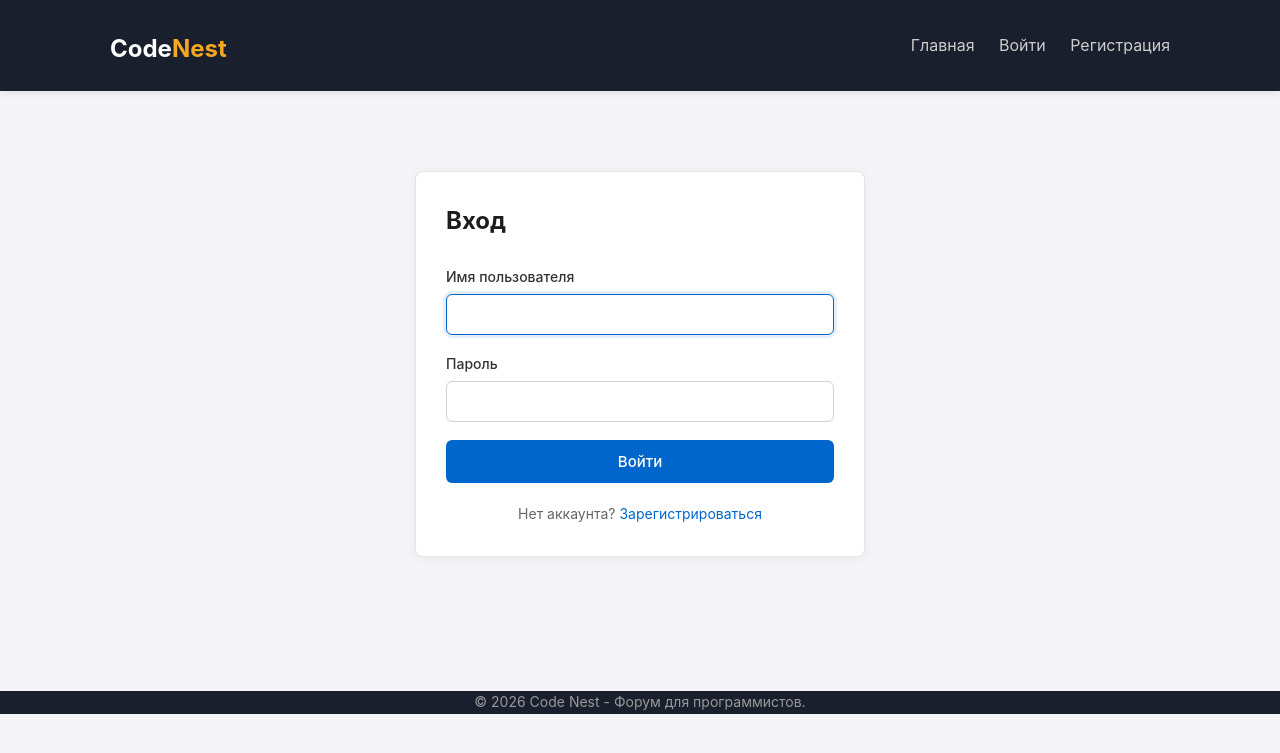
After one commit to Lindemann1995/code-nest, a Django app: page /login/ in a window 1280 px wide. The commit adds this page. Shown: the top 753 px of the page. Run offline with Django 5.2, Linux system fonts and the light colour scheme.

Commit message:
Add user authentication: register, login, logout

```diff
--- a/config/jinja2.py
+++ b/config/jinja2.py
@@ -1,5 +1,7 @@
 from jinja2 import Environment
 from django.urls import reverse
+from django.template.context_processors import csrf
+from django.utils.safestring import mark_safe
 
 
 def environment(**options):
@@ -8,3 +10,19 @@ def environment(**options):
         'url': reverse,
     })
     return env
+
+
+def user_context(request):
+    from django.contrib.auth.models import AnonymousUser
+    return {
+        'user': getattr(request, 'user', AnonymousUser()),
+    }
+
+
+def csrf_context(request):
+    """Возвращает HTML скрытого поля с CSRF-токеном."""
+    csrf_token = csrf(request)['csrf_token']
+    html = f'<input type="hidden" name="csrfmiddlewaretoken" value="{csrf_token}">'
+    return {
+        'csrf_input': mark_safe(html),
+    }
--- a/config/urls.py
+++ b/config/urls.py
@@ -16,8 +16,16 @@ Including another URLconf
 """
 from django.contrib import admin
 from django.urls import path, include
+from django.contrib.auth import views as auth_views
+
 
 urlpatterns = [
     path('admin/', admin.site.urls),
+
+    # Аутентификация
+    path('login/', auth_views.LoginView.as_view(template_name='forum/login.html'), name='login'),
+    path('logout/', auth_views.LogoutView.as_view(next_page='forum:index'), name='logout'),
+
+    # Основной сайт
     path('', include('forum.urls')),
 ]
--- a/forum/urls.py
+++ b/forum/urls.py
@@ -5,6 +5,7 @@ app_name = 'forum'
 
 urlpatterns = [
     path('', views.index, name='index'),
+    path('register/', views.register, name='register'),
     path('section/<slug:slug>/', views.section_detail, name='section'),
     path('section/<slug:section_slug>/topic/<slug:slug>/', views.topic_detail, name='topic'),
 ]
--- a/templates/base.html
+++ b/templates/base.html
@@ -115,6 +115,112 @@
             font-size: 18px;
             color: #333;
         }
+        /* Формы авторизации */
+        .auth-form {
+            max-width: 450px;
+            margin: 40px auto;
+            background: #fff;
+            padding: 30px;
+            border-radius: 8px;
+            border: 1px solid #e5e5e7;
+            box-shadow: 0 2px 12px rgba(0,0,0,0.05);
+        }
+        .auth-form h2 {
+            margin-bottom: 25px;
+            font-size: 24px;
+        }
+        .form-field {
+            margin-bottom: 18px;
+        }
+        .form-field label {
+            display: block;
+            font-size: 14px;
+            font-weight: 500;
+            margin-bottom: 6px;
+            color: #333;
+        }
+        .form-field input {
+            width: 100%;
+            padding: 10px 12px;
+            font-size: 15px;
+            border: 1px solid #d1d1d6;
+            border-radius: 6px;
+            transition: border 0.2s;
+            font-family: inherit;
+        }
+        .form-field input:focus {
+            outline: none;
+            border-color: #0066cc;
+            box-shadow: 0 0 0 3px rgba(0,102,204,0.1);
+        }
+        .help-text {
+            display: block;
+            font-size: 12px;
+            color: #888;
+            margin-top: 4px;
+        }
+        .field-error {
+            color: #d32f2f;
+            font-size: 13px;
+            margin-top: 5px;
+        }
+        .error-box {
+            background: #ffebee;
+            color: #c62828;
+            padding: 12px 15px;
+            border-radius: 6px;
+            margin-bottom: 20px;
+            font-size: 14px;
+            border-left: 4px solid #c62828;
+        }
+        .btn-primary {
+            background: #0066cc;
+            color: #fff;
+            border: none;
+            padding: 12px 24px;
+            font-size: 15px;
+            font-weight: 500;
+            border-radius: 6px;
+            cursor: pointer;
+            transition: background 0.2s;
+            width: 100%;
+            font-family: inherit;
+        }
+        .btn-primary:hover {
+            background: #0052a3;
+        }
+        .auth-link {
+            text-align: center;
+            margin-top: 20px;
+            font-size: 14px;
+            color: #666;
+        }
+        .user-info {
+            color: #ccc;
+            margin-right: 10px;
+        }
+        .notice {
+            background: #fff3e0;
+            color: #e65100;
+            padding: 10px 15px;
+            border-radius: 6px;
+            margin-bottom: 20px;
+            font-size: 14px;
+        }
+        .logout-btn {
+            background: none;
+            border: none;
+            color: #ccc;
+            cursor: pointer;
+            font-size: inherit;
+            font-family: inherit;
+            padding: 0;
+            margin-left: 20px;
+            transition: color 0.2s;
+        }
+        .logout-btn:hover {
+            color: #f5a623;
+        }
     </style>
 </head>
 <body>
@@ -123,7 +229,19 @@
             <h1><a href="/">Code<span>Nest</span></a></h1>
             <nav>
                 <a href="/">Главная</a>
-                <a href="/admin/">Админка</a>
+                {% if user.is_authenticated %}
+                    <span class="user-info">Привет, <strong>{{ user.username }}</strong></span>
+                {% if user.is_staff %}
+                    <a href="/admin/">Админка</a>
+                {% endif %}
+                    <form method="post" action="{{ url('logout') }}" style="display:inline;">
+                    {{ csrf_input|safe }}
+                    <button type="submit" class="logout-btn">Выйти</button>
+                </form>
+                {% else %}
+                    <a href="{{ url('login') }}">Войти</a>
+                    <a href="{{ url('forum:register') }}">Регистрация</a>
+                {% endif %}
             </nav>
         </div>
     </header>
--- /dev/null
+++ b/templates/forum/login.html
@@ -0,0 +1,43 @@
+{% extends "base.html" %}
+
+{% block title %}Вход — Code Nest{% endblock %}
+
+{% block content %}
+<div class="auth-form">
+    <h2>Вход</h2>
+
+    {% if form.errors %}
+        <div class="error-box">
+            Неверное имя пользователя или пароль. Попробуйте снова.
+        </div>
+    {% endif %}
+
+    {% if next %}
+        {% if user.is_authenticated %}
+            <p class="notice">У вас нет доступа к этой странице.</p>
+        {% else %}
+            <p class="notice">Войдите, чтобы получить доступ.</p>
+        {% endif %}
+    {% endif %}
+
+    <form method="post">
+        {{ csrf_input|safe }}
+
+        <div class="form-field">
+            <label for="id_username">Имя пользователя</label>
+            <input type="text" name="username" id="id_username" required autofocus>
+        </div>
+
+        <div class="form-field">
+            <label for="id_password">Пароль</label>
+            <input type="password" name="password" id="id_password" required>
+        </div>
+
+        <button type="submit" class="btn-primary">Войти</button>
+    </form>
+
+    <p class="auth-link">
+        Нет аккаунта? <a href="{{ url('forum:register') }}">Зарегистрироваться</a>
+    </p>
+</div>
+{% endblock %}
```
Also changed, not shown: config/settings.py (+10 -0 lines), forum/forms.py (added, +22 -0 lines), forum/views.py (+16 -1 lines), templates/forum/register.html (added, +36 -0 lines).
